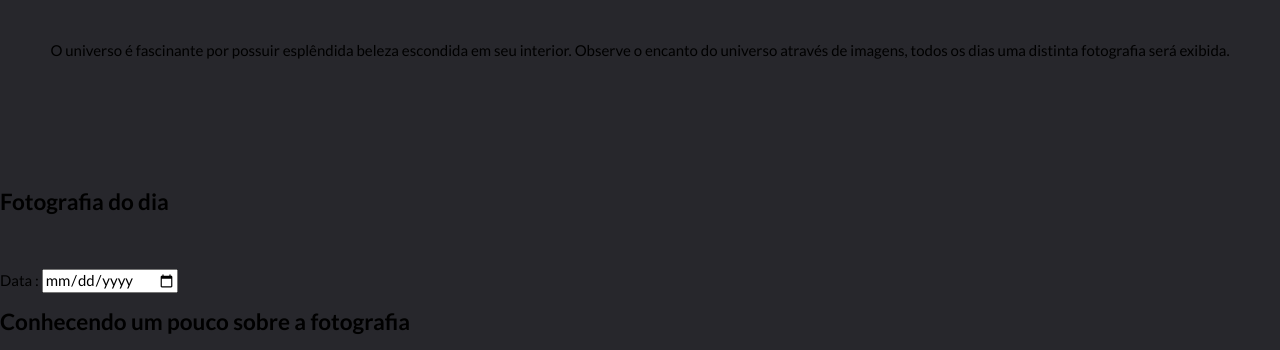
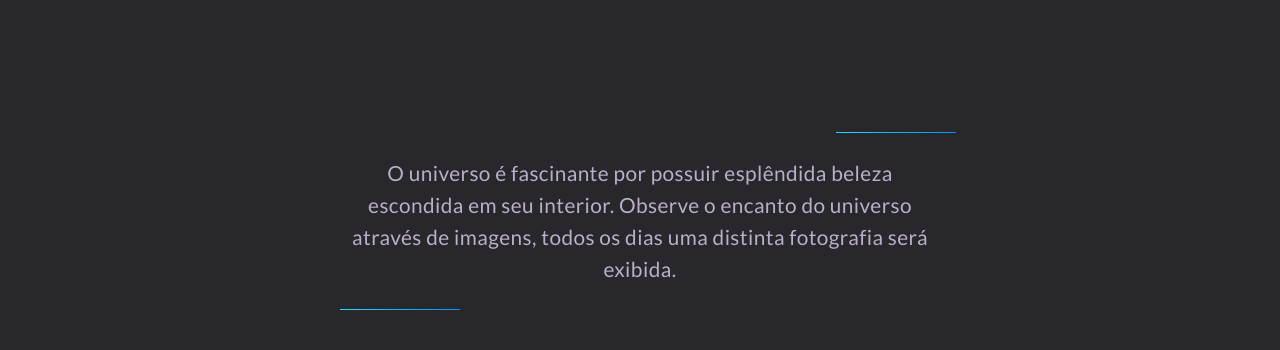
Before and after one commit to IzabellaLoyse/outer-space, a website: page index.html in a window 1280 px wide. Shown: the part 450-800 px from the top of the page. Drawn offline with Linux system fonts and the light colour scheme.

Commit message:
feat: Terminado o componente Header

```diff
--- a/src/js/index.js
+++ b/src/js/index.js
@@ -1 +1 @@
-//AmYKrxfwVwllPmAcQ7vIx7WMxqx4awY0JpM8Va8l
+// AmYKrxfwVwllPmAcQ7vIx7WMxqx4awY0JpM8Va8l
--- a/src/sass/components/Header/_Header.scss
+++ b/src/sass/components/Header/_Header.scss
@@ -14,6 +14,46 @@
     padding-bottom: 3rem;
     padding-right: 2rem;
     position: relative;
+  }
+
+  &__description {
+    color: map-get($colors, 'color-paragraph');
+    font-weight: map-get($font-weight, 'regular');
+    letter-spacing: 0.02em;
+    line-height: 2rem;
+    max-width: 600px;
+    padding-top: 4rem;
+    text-align: center;
+    font-size: 1.3rem;
+
+    &::after,
+    &::before {
+      content: '';
+      background: linear-gradient(
+        to left bottom,
+        #6952e0,
+        #496ced,
+        #2081f5,
+        #0094f8,
+        #00a5f7,
+        #00b2f9,
+        #00bff9,
+        #23cbf8,
+        #1dd8f9,
+        #2ce4f8,
+        #44f0f5,
+        #5ffbf1
+      );
+      display: block;
+      height: 1px;
+      margin-top: 1.5rem;
+      width: 20%;
+    }
+
+    &::before {
+      margin-bottom: 1.5rem;
+      margin-left: 31rem;
+    }
   }
 }
 
```
Also changed, not shown: public/css/global.css, 1 other file.
